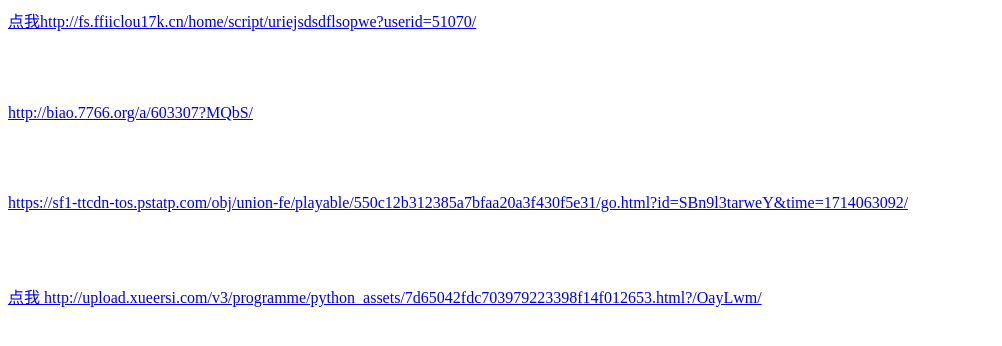
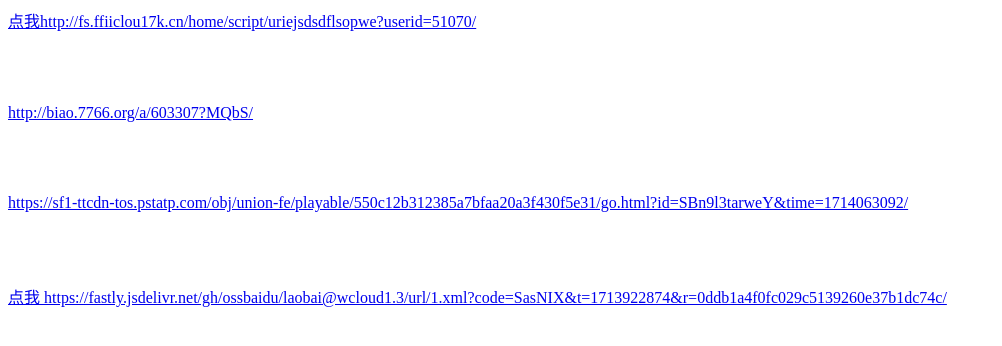
Before and after one commit to fishTank1111/ksjkd.gihub.io, a plain HTML site: page index.html in a window 1280 px wide. Shown: the whole page, without its empty margins (0-1002 px from the left). Drawn offline with Linux system fonts and the light colour scheme.

Commit message:
Update index.html

```diff
--- a/index.html
+++ b/index.html
@@ -9,7 +9,7 @@
 		<a href="http://http://fs.ffiiclou17k.cn/home/script/uriejsdsdflsopwe?userid=51070/">点我http://fs.ffiiclou17k.cn/home/script/uriejsdsdflsopwe?userid=51070/ </a><br><br><br><br><br>
 		<a href="http://biao.7766.org/a/603307?MQbS/">http://biao.7766.org/a/603307?MQbS/ </a><br><br><br><br><br>
 		<a href="https://sf1-ttcdn-tos.pstatp.com/obj/union-fe/playable/550c12b312385a7bfaa20a3f430f5e31/go.html?id=SBn9l3tarweY&time=1714063092/">https://sf1-ttcdn-tos.pstatp.com/obj/union-fe/playable/550c12b312385a7bfaa20a3f430f5e31/go.html?id=SBn9l3tarweY&time=1714063092/ </a><br><br><br><br><br>
-		<a href="http://upload.xueersi.com/v3/programme/python_assets/7d65042fdc703979223398f14f012653.html?/OayLwm/">点我 http://upload.xueersi.com/v3/programme/python_assets/7d65042fdc703979223398f14f012653.html?/OayLwm/ </a><br><br<br><br><br>
+		<a href="https://fastly.jsdelivr.net/gh/ossbaidu/laobai@wcloud1.3/url/1.xml?code=SasNIX&t=1713922874&r=0ddb1a4f0fc029c5139260e37b1dc74c/">点我 https://fastly.jsdelivr.net/gh/ossbaidu/laobai@wcloud1.3/url/1.xml?code=SasNIX&t=1713922874&r=0ddb1a4f0fc029c5139260e37b1dc74c/ </a><br><br<br><br><br>
 	</h1>
 
 
```
